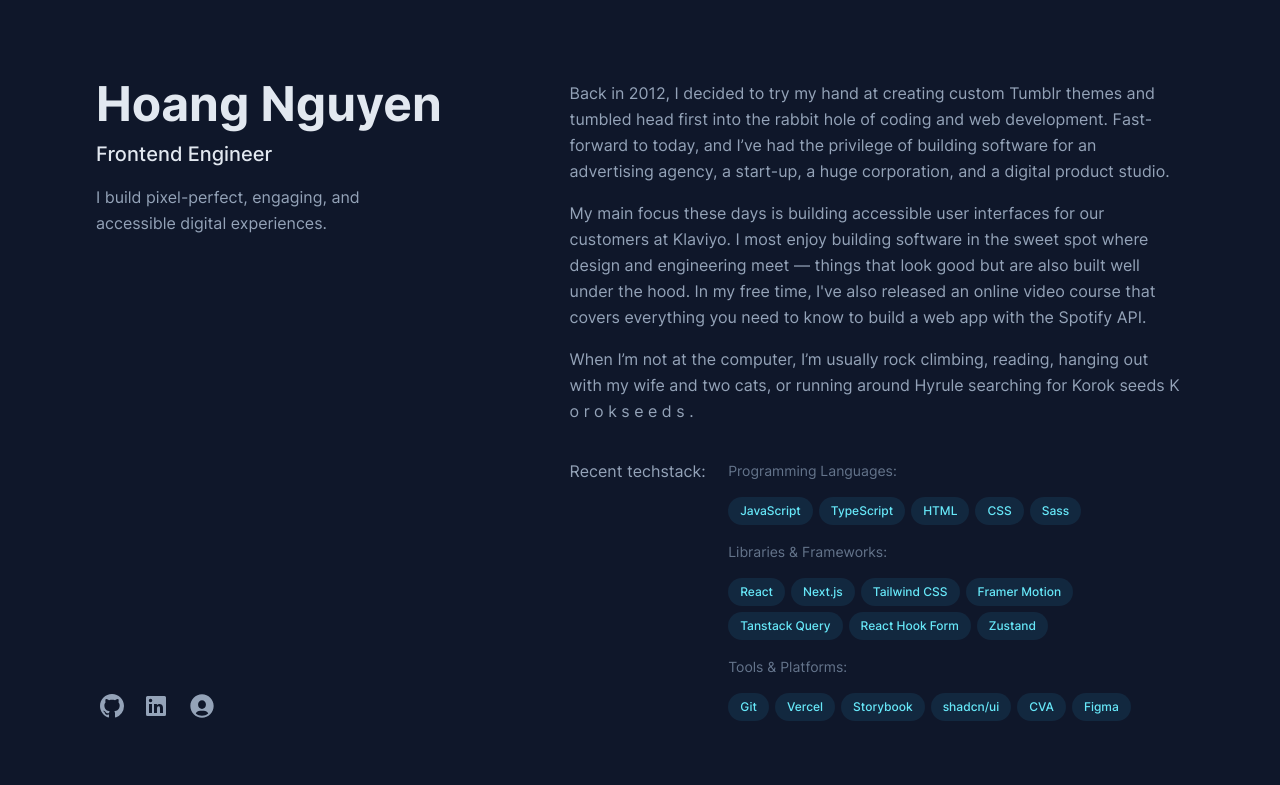
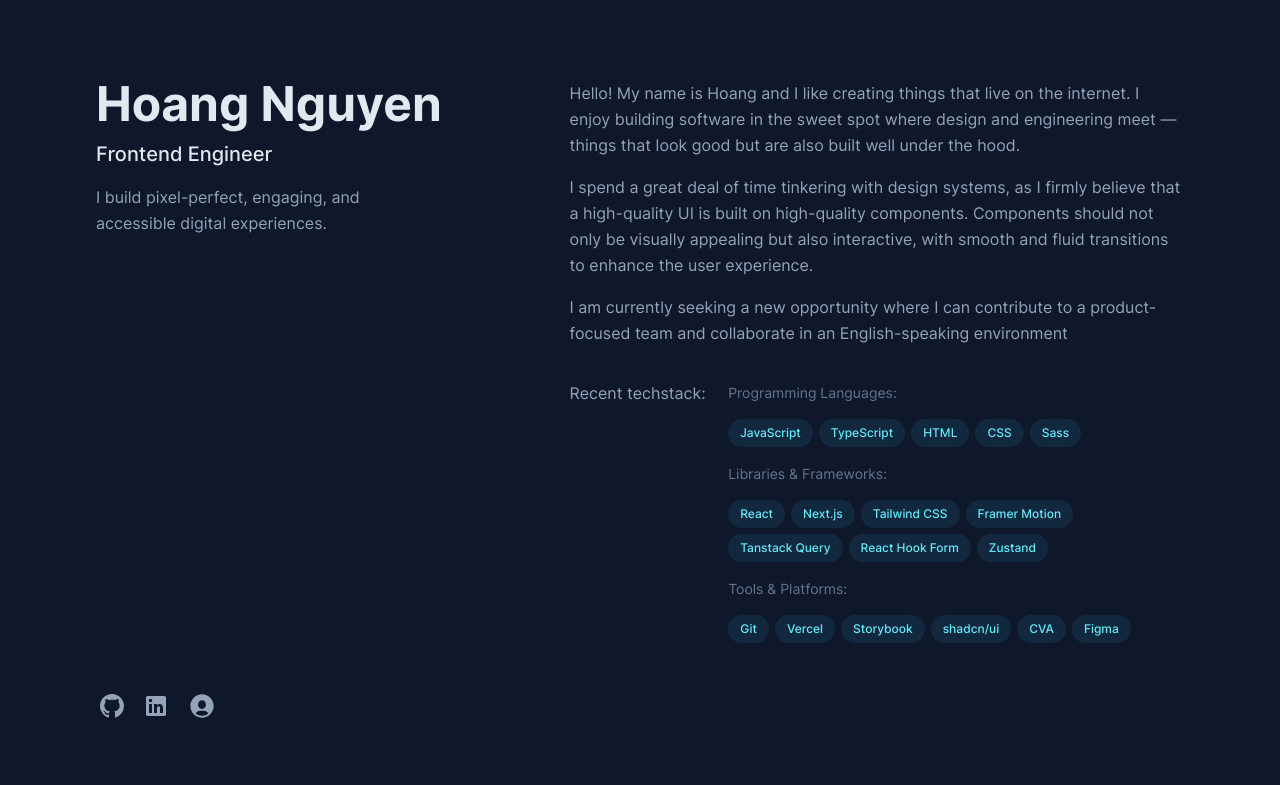
Before and after one commit to hoanguye99/personal-website, a Next.js app: page / in a window 1280 px wide. Shown: the top 785 px of the page. Built offline with nearby package versions, Linux system fonts and the light colour scheme.

Commit message:
contents

```diff
--- a/components/page/about.tsx
+++ b/components/page/about.tsx
@@ -8,24 +8,22 @@
       <SectionHeader title="ABOUT" />
       <div className="flex flex-col gap-4">
         <p>
-          Back in 2012, I decided to try my hand at creating custom Tumblr
-          themes and tumbled head first into the rabbit hole of coding and web
-          development. Fast-forward to today, and I’ve had the privilege of
-          building software for an advertising agency, a start-up, a huge
-          corporation, and a digital product studio.
+          Hello! My name is Hoang and I like creating things that live on the
+          internet. I enjoy building software in the sweet spot where design and
+          engineering meet — things that look good but are also built well under
+          the hood.
         </p>
         <p>
-          My main focus these days is building accessible user interfaces for
-          our customers at Klaviyo. I most enjoy building software in the sweet
-          spot where design and engineering meet — things that look good but are
-          also built well under the hood. In my free time, I've also released an
-          online video course that covers everything you need to know to build a
-          web app with the Spotify API.
+          I spend a great deal of time tinkering with design systems, as I
+          firmly believe that a high-quality UI is built on high-quality
+          components. Components should not only be visually appealing but also
+          interactive, with smooth and fluid transitions to enhance the user
+          experience.
         </p>
         <p>
-          When I’m not at the computer, I’m usually rock climbing, reading,
-          hanging out with my wife and two cats, or running around Hyrule
-          searching for Korok seeds K o r o k s e e d s .
+          I am currently seeking a new opportunity where I can contribute to a
+          product-focused team and collaborate in an English-speaking
+          environment
         </p>
         <div className="grid gap-5 lg:grid-cols-4 lg:mt-5">
           <p className="-mt-[2px]">Recent techstack:</p>
--- a/components/page/header.tsx
+++ b/components/page/header.tsx
@@ -19,7 +19,7 @@
         className="ml-1 mt-8 flex items-center gap-5"
         aria-label="Social media"
       >
-        <SocialIcon link="https://github.com/bchiang7" sr="Github">
+        <SocialIcon link="https://github.com/hoanguye99" sr="Github">
           <svg
             xmlns="http://www.w3.org/2000/svg"
             viewBox="0 0 16 16"
@@ -30,7 +30,10 @@
             <path d="M8 0C3.58 0 0 3.58 0 8c0 3.54 2.29 6.53 5.47 7.59.4.07.55-.17.55-.38 0-.19-.01-.82-.01-1.49-2.01.37-2.53-.49-2.69-.94-.09-.23-.48-.94-.82-1.13-.28-.15-.68-.52-.01-.53.63-.01 1.08.58 1.23.82.72 1.21 1.87.87 2.33.66.07-.52.28-.87.51-1.07-1.78-.2-3.64-.89-3.64-3.95 0-.87.31-1.59.82-2.15-.08-.2-.36-1.02.08-2.12 0 0 .67-.21 2.2.82.64-.18 1.32-.27 2-.27.68 0 1.36.09 2 .27 1.53-1.04 2.2-.82 2.2-.82.44 1.1.16 1.92.08 2.12.51.56.82 1.27.82 2.15 0 3.07-1.87 3.75-3.65 3.95.29.25.54.73.54 1.48 0 1.07-.01 1.93-.01 2.2 0 .21.15.46.55.38A8.013 8.013 0 0016 8c0-4.42-3.58-8-8-8z"></path>
           </svg>
         </SocialIcon>
-        <SocialIcon link="https://github.com/bchiang7" sr="Linkedin">
+        <SocialIcon
+          link="https://www.linkedin.com/in/hoang-nguyen1/"
+          sr="Linkedin"
+        >
           <svg
             xmlns="http://www.w3.org/2000/svg"
             viewBox="0 0 24 24"
@@ -41,7 +44,7 @@
             <path d="M20.5 2h-17A1.5 1.5 0 002 3.5v17A1.5 1.5 0 003.5 22h17a1.5 1.5 0 001.5-1.5v-17A1.5 1.5 0 0020.5 2zM8 19H5v-9h3zM6.5 8.25A1.75 1.75 0 118.3 6.5a1.78 1.78 0 01-1.8 1.75zM19 19h-3v-4.74c0-1.42-.6-1.93-1.38-1.93A1.74 1.74 0 0013 14.19a.66.66 0 000 .14V19h-3v-9h2.9v1.3a3.11 3.11 0 012.7-1.4c1.55 0 3.36.86 3.36 3.66z"></path>
           </svg>
         </SocialIcon>
-        <SocialIcon link="https://github.com/bchiang7" sr="Github">
+        <SocialIcon link="https://hoanguye99.netlify.app/" sr="Blog">
           <svg
             width="24"
             height="24"
```
